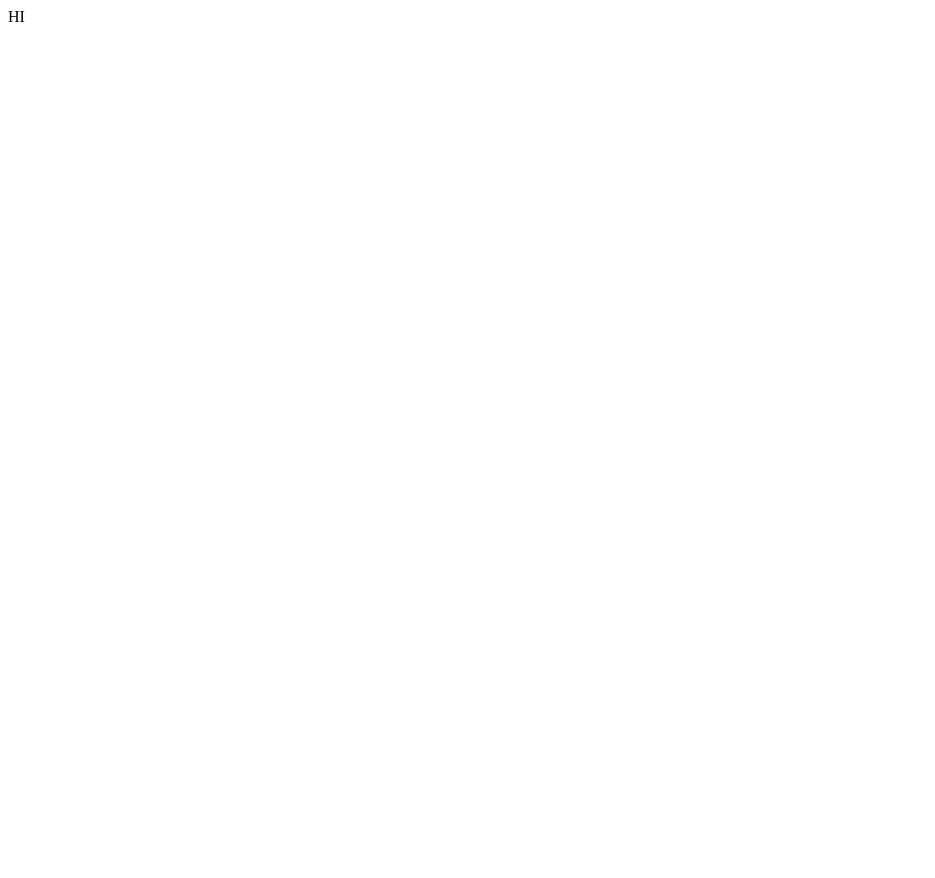
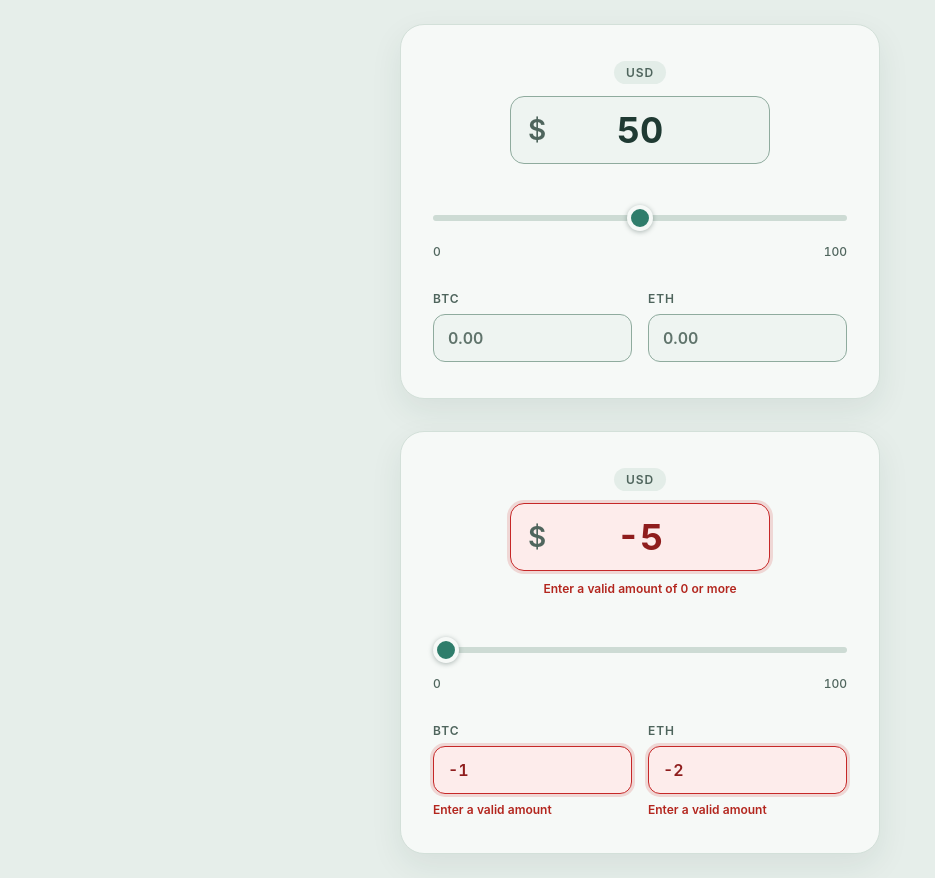
Before and after one commit to regireed89/Asset-Allocation-Calc, a Vue app: page / in a window 1280 px wide. Shown: the whole page, without its empty margins (0-935 px from the left). Before the commit the page ends 800 px from the top, so only its background shows below. Built offline with nearby package versions, Linux system fonts and the light colour scheme.

Commit message:
ported design from claude design to this project

```diff
--- a/index.html
+++ b/index.html
@@ -8,6 +8,6 @@
   </head>
   <body>
     <div id="app"></div>
-    <script type="module" src="/src/main.js"></script>
+    <script type="module" src="/src/main.ts"></script>
   </body>
 </html>
--- a/src/App.vue
+++ b/src/App.vue
@@ -1,3 +1,37 @@
+<script setup lang="ts">
+import { ref } from 'vue'
+import SliderCard from './components/SliderCard.vue'
+
+const usd = ref('50')
+const btc = ref('')
+const eth = ref('')
+
+const previewUsd = ref('-5')
+const previewBtc = ref('-1')
+const previewEth = ref('-2')
+</script>
+
 <template>
-<div>HI</div>
+  <div class="page">
+    <SliderCard v-model:usd="usd" v-model:btc="btc" v-model:eth="eth" />
+    <SliderCard
+      v-model:usd="previewUsd"
+      v-model:btc="previewBtc"
+      v-model:eth="previewEth"
+    />
+  </div>
 </template>
+
+<style scoped>
+.page {
+  min-height: 100vh;
+  box-sizing: border-box;
+  display: flex;
+  flex-direction: column;
+  align-items: center;
+  justify-content: center;
+  gap: 32px;
+  padding: 24px;
+  background: var(--bg-page);
+}
+</style>
--- /dev/null
+++ b/src/components/AmountField.vue
@@ -0,0 +1,97 @@
+<script setup lang="ts">
+import { computed } from 'vue'
+import { isValid } from '../utils/validation'
+
+const props = withDefaults(
+  defineProps<{
+    id: string
+    label: string
+    placeholder?: string
+  }>(),
+  {
+    placeholder: '0.00',
+  },
+)
+
+const value = defineModel<string>({ default: '' })
+
+const invalid = computed(() => !isValid(value.value))
+const errorId = computed(() => `${props.id}-error`)
+</script>
+
+<template>
+  <div class="amount-field">
+    <label class="label" :for="id">{{ label }}</label>
+    <input
+      :id="id"
+      v-model="value"
+      type="text"
+      inputmode="decimal"
+      autocomplete="off"
+      :placeholder="placeholder"
+      :class="{ invalid }"
+      :aria-invalid="invalid"
+      :aria-describedby="errorId"
+    />
+    <p :id="errorId" class="error" role="alert" v-show="invalid">Enter a valid amount</p>
+  </div>
+</template>
+
+<style scoped>
+.amount-field {
+  display: flex;
+  flex-direction: column;
+  gap: 8px;
+  min-width: 0;
+}
+
+.label {
+  font-size: 12px;
+  font-weight: 600;
+  letter-spacing: 0.08em;
+  text-transform: uppercase;
+  color: var(--text-muted);
+}
+
+.amount-field input {
+  width: 100%;
+  height: 48px;
+  box-sizing: border-box;
+  padding: 0 14px;
+  font-family: inherit;
+  font-size: 16px;
+  font-weight: 600;
+  font-variant-numeric: tabular-nums;
+  border-radius: 12px;
+  background: var(--bg-input);
+  border: 1px solid var(--border-input);
+  color: var(--text);
+}
+
+input::placeholder {
+  color: var(--placeholder);
+  opacity: 1;
+}
+
+input[type='text']:focus-visible {
+  outline: none;
+  border-color: var(--accent);
+  box-shadow: 0 0 0 3px rgba(47, 125, 107, 0.22);
+}
+
+input.invalid,
+input.invalid:focus-visible {
+  outline: none;
+  border-color: var(--error-strong);
+  background: var(--error-bg);
+  color: var(--error-text);
+  box-shadow: 0 0 0 3px rgba(198, 40, 40, 0.16);
+}
+
+.error {
+  margin: 0;
+  font-size: 12px;
+  font-weight: 600;
+  color: var(--error);
+}
+</style>
--- /dev/null
+++ b/src/components/AmountSlider.vue
@@ -0,0 +1,132 @@
+<script setup lang="ts">
+import { computed } from 'vue'
+import { isValid } from '../utils/validation'
+
+const value = defineModel<string>({ default: '0' })
+
+const sliderValue = computed(() => {
+  const current = value.value
+  if (current === '' || !isValid(current)) return 0
+  const amount = Number(current)
+  if (!Number.isFinite(amount)) return 0
+  return amount
+})
+
+function onInput(event: Event) {
+  const target = event.target as HTMLInputElement
+  value.value = target.value
+}
+</script>
+
+<template>
+  <div class="amount-slider">
+    <input
+      class="slider"
+      type="range"
+      min="0"
+      max="100"
+      step="any"
+      aria-label="USD amount"
+      :value="sliderValue"
+      @input="onInput"
+    />
+    <div class="scale">
+      <span>0</span>
+      <span>100</span>
+    </div>
+  </div>
+</template>
+
+<style scoped>
+.amount-slider {
+  width: 100%;
+}
+
+.slider {
+  -webkit-appearance: none;
+  appearance: none;
+  width: 100%;
+  height: 44px;
+  margin: 0;
+  padding: 0;
+  background: transparent;
+  border: none;
+  cursor: pointer;
+}
+
+.slider:focus-visible {
+  outline: 2px solid var(--accent);
+  outline-offset: 4px;
+  border-radius: 8px;
+}
+
+.slider::-webkit-slider-runnable-track {
+  height: 6px;
+  border-radius: 3px;
+  background: var(--track);
+}
+
+.slider::-webkit-slider-thumb {
+  -webkit-appearance: none;
+  appearance: none;
+  box-sizing: border-box;
+  width: 26px;
+  height: 26px;
+  margin-top: -10px;
+  border-radius: 50%;
+  background: var(--accent);
+  border: 4px solid var(--bg-card);
+  box-shadow: 0 1px 5px rgba(31, 58, 51, 0.35);
+}
+
+.slider::-moz-range-track {
+  height: 6px;
+  border-radius: 3px;
+  background: var(--track);
+  border: none;
+}
+
+.slider::-moz-range-thumb {
+  width: 18px;
+  height: 18px;
+  border-radius: 50%;
+  background: var(--accent);
+  border: 4px solid var(--bg-card);
+  box-shadow: 0 1px 5px rgba(31, 58, 51, 0.35);
+}
+
+.scale {
+  display: flex;
+  justify-content: space-between;
+  font-size: 12px;
+  font-weight: 500;
+  color: var(--text-muted);
+}
+
+input::placeholder {
+  color: var(--placeholder);
+  opacity: 1;
+}
+
+input[type='text']:focus-visible {
+  outline: none;
+  border-color: var(--accent);
+  box-shadow: 0 0 0 3px rgba(47, 125, 107, 0.22);
+}
+
+input.invalid,
+input.invalid:focus-visible {
+  outline: none;
+  border-color: var(--error-strong);
+  background: var(--error-bg);
+  color: var(--error-text);
+  box-shadow: 0 0 0 3px rgba(198, 40, 40, 0.16);
+}
+
+.error {
+  margin: 0;
+  font-size: 12px;
+  font-weight: 600;
+  color: var(--error);
+}
+</style>
--- /dev/null
+++ b/src/components/SliderCard.vue
@@ -0,0 +1,48 @@
+<script setup lang="ts">
+import AmountField from './AmountField.vue'
+import AmountSlider from './AmountSlider.vue'
+import UsdInput from './UsdInput.vue'
+
+const usd = defineModel<string>('usd', { default: '50' })
+const btc = defineModel<string>('btc', { default: '' })
+const eth = defineModel<string>('eth', { default: '' })
+</script>
+
+<template>
+  <div class="card">
+    <UsdInput v-model="usd" />
+    <AmountSlider v-model="usd" />
+    <div class="row">
+      <AmountField id="btc" label="BTC" v-model="btc" />
+      <AmountField id="eth" label="ETH" v-model="eth" />
+    </div>
+  </div>
+</template>
+
+<style scoped>
+.card {
+  width: 480px;
+  max-width: 100%;
+  box-sizing: border-box;
+  padding: 36px 32px;
+  display: flex;
+  flex-direction: column;
+  gap: 32px;
+  background: var(--bg-card);
+  border: 1px solid var(--border-card);
+  border-radius: 24px;
+  box-shadow: 0 12px 32px rgba(31, 58, 51, 0.08);
+  font-family: Inter, 'Helvetica Neue', Arial, sans-serif;
+  font-variant-numeric: tabular-nums;
+}
+
+.row {
+  display: flex;
+  gap: 16px;
+}
+
+.row > * {
+  flex: 1;
+  min-width: 0;
+}
+</style>
--- /dev/null
+++ b/src/components/UsdInput.vue
@@ -0,0 +1,119 @@
+<script setup lang="ts">
+import { computed } from 'vue'
+import { isValid } from '../utils/validation'
+
+const value = defineModel<string>({ default: '50' })
+
+const invalid = computed(() => !isValid(value.value))
+</script>
+
+<template>
+  <div class="usd-input">
+    <label class="pill" for="usd">USD</label>
+    <div class="field">
+      <span class="prefix" aria-hidden="true">$</span>
+      <input
+        id="usd"
+        v-model="value"
+        type="text"
+        inputmode="decimal"
+        autocomplete="off"
+        :class="{ invalid }"
+        :aria-invalid="invalid"
+        aria-describedby="usd-error"
+      />
+      <p id="usd-error" class="error" role="alert" v-show="invalid">
+        Enter a valid amount of 0 or more
+      </p>
+    </div>
+  </div>
+</template>
+
+<style scoped>
+.usd-input {
+  display: flex;
+  flex-direction: column;
+  align-items: center;
+  gap: 12px;
+  width: 100%;
+}
+
+.pill {
+  display: inline-block;
+  font-size: 12px;
+  font-weight: 600;
+  letter-spacing: 0.08em;
+  color: var(--text-muted);
+  background: var(--bg-pill);
+  border-radius: 999px;
+  padding: 4px 12px;
+}
+
+.field {
+  position: relative;
+  display: flex;
+  flex-direction: column;
+  align-items: center;
+  gap: 10px;
+  width: 260px;
+  max-width: 100%;
+}
+
+.prefix {
+  position: absolute;
+  left: 18px;
+  top: 0;
+  height: 68px;
+  display: flex;
+  align-items: center;
+  font-size: 28px;
+  font-weight: 600;
+  color: var(--text-muted);
+  pointer-events: none;
+}
+
+.field input {
+  align-self: stretch;
+  width: 100%;
+  height: 68px;
+  box-sizing: border-box;
+  text-align: center;
+  font-family: inherit;
+  font-size: 36px;
+  font-weight: 700;
+  font-variant-numeric: tabular-nums;
+  padding: 0 44px;
+  border-radius: 14px;
+  background: var(--bg-input);
+  border: 1px solid var(--border-input);
+  color: var(--text);
+}
+
+input::placeholder {
+  color: var(--placeholder);
+  opacity: 1;
+}
+
+input[type='text']:focus-visible {
+  outline: none;
+  border-color: var(--accent);
+  box-shadow: 0 0 0 3px rgba(47, 125, 107, 0.22);
+}
+
+input.invalid,
+input.invalid:focus-visible {
+  outline: none;
+  border-color: var(--error-strong);
+  background: var(--error-bg);
+  color: var(--error-text);
+  box-shadow: 0 0 0 3px rgba(198, 40, 40, 0.16);
+}
+
+.error {
+  margin: 0;
+  font-size: 12px;
+  font-weight: 600;
+  color: var(--error);
+  white-space: nowrap;
+}
+</style>
--- a/src/main.js
+++ b/src/main.ts
@@ -1,4 +1,5 @@
 import { createApp } from 'vue'
+import './styles/tokens.css'
 import './style.css'
 import App from './App.vue'
 
--- a/src/style.css
+++ b/src/style.css
@@ -0,0 +1,3 @@
+body {
+  margin: 0;
+}
--- /dev/null
+++ b/src/styles/tokens.css
@@ -0,0 +1,17 @@
+:root {
+  --bg-page: #e6eeea;
+  --bg-card: #f6f9f7;
+  --bg-input: #eef4f1;
+  --bg-pill: #e3ede8;
+  --border-card: #d3e0d9;
+  --border-input: #8fab9e;
+  --track: #cddbd4;
+  --text: #1f3a33;
+  --text-muted: #4f655d;
+  --placeholder: #5f736b;
+  --accent: #2f7d6b;
+  --error: #b3261e;
+  --error-strong: #c62828;
+  --error-text: #8f1d1d;
+  --error-bg: #fdeceb;
+}
--- /dev/null
+++ b/src/utils/validation.ts
@@ -0,0 +1,5 @@
+export const NUMERIC = /^(\d+\.?\d*|\.\d+)$/
+
+export function isValid(v: string): boolean {
+  return v === '' || NUMERIC.test(v)
+}
```
